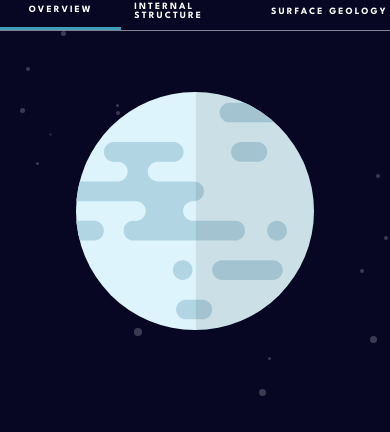
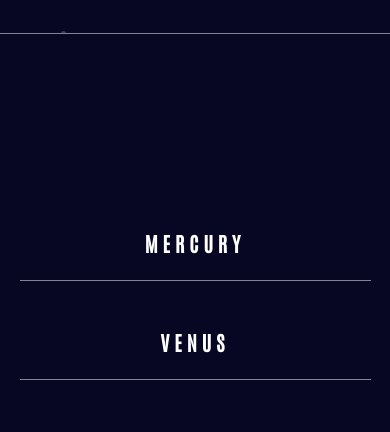
Before and after one commit to rmsliap/planets-fact-site, a plain HTML site: page src/index.html in a window 390 px wide. Shown: the part 94-526 px from the top of the page. Drawn offline with Linux system fonts and the light colour scheme.

Commit message:
Add mobile view and planet colors

```diff
--- a/src/css/media.css
+++ b/src/css/media.css
@@ -30,12 +30,41 @@
 }
 
 @media (max-width: 600px) {
+  body {
+    position: relative;
+    height: auto;
+  }
+
   .nav {
     flex-direction: row;
   }
 
   .nav-list {
+    position: absolute;
+    top: 16rem;
+    left: 0;
+    width: 100%;
+    height: 100%;
+    display: flex;
+    flex-direction: column;
+    justify-content: center;
+    z-index: 9000;
+    background-color: var(--bg-color);
+  }
+
+  .hidden {
     display: none;
+  }
+
+  .nav-list li {
+    margin: 0 auto;
+    width: 90%;
+    padding: 3rem;
+    text-align: center;
+    border-bottom: 1px solid var(--line-color);
+    font-size: 2.5rem;
+    letter-spacing: 5px;
+    font-weight: bold;
   }
 
   .hero {
@@ -61,7 +90,7 @@
   .tab {
     width: 100%;
     height: 4.8rem;
-    font-size: 1.2rem;
+    font-size: 1rem;
     font-weight: bold;
     font-family: var(--secondary-font);
     letter-spacing: 0.26rem;
--- a/src/js/script.js
+++ b/src/js/script.js
@@ -1,18 +1,26 @@
 import data from "../data.json" assert { type: "json" };
 import { renderInfo } from "./renderInfo.js";
 import { changeActive, firstTabActive } from "./changeActive.js";
-import { colors } from "./activeColors.js";
 
 changeActive(data[0]);
 
 const navLis = document.querySelectorAll("li");
+const hgIcon = document.querySelector(".hb-icon");
+const navList = document.querySelector(".nav-list");
+
 navLis.forEach((navLi) => {
   navLi.addEventListener("click", (e) => {
     const [planet] = data.filter(
       (el) => e.target.textContent.toLowerCase() === el.name.toLowerCase()
     );
     renderInfo(planet);
-    firstTabActive();
+    firstTabActive(planet);
     changeActive(planet);
+    navList.classList.add("hidden");
   });
 });
+
+hgIcon.addEventListener("click", function () {
+  navList.classList.toggle("hidden");
+  console.log("Clicked");
+});
```
Also changed, not shown: src/data.json (+16 -8 lines), src/index.html (+0 -1 lines), src/js/changeActive.js (+6 -7 lines).
